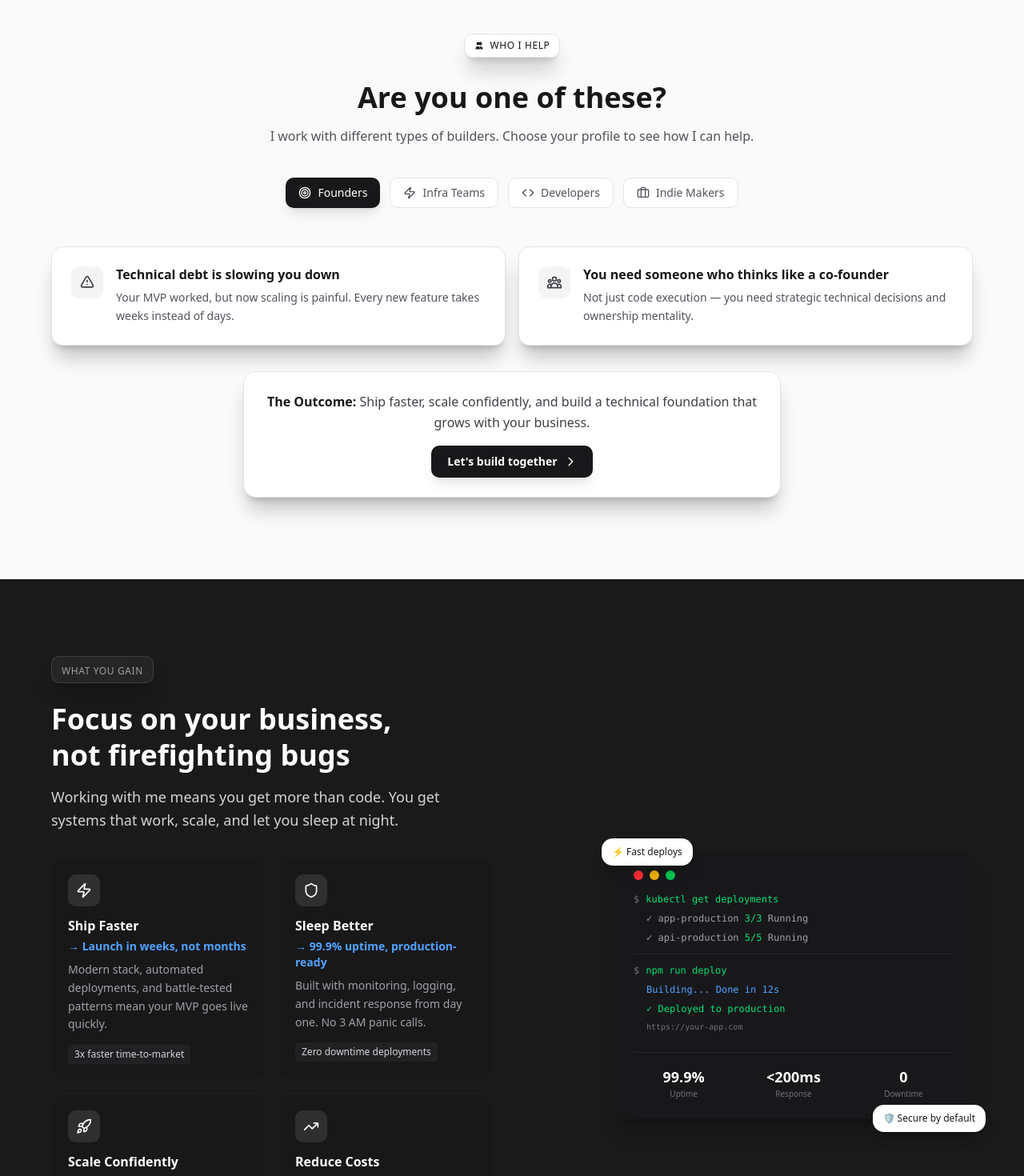
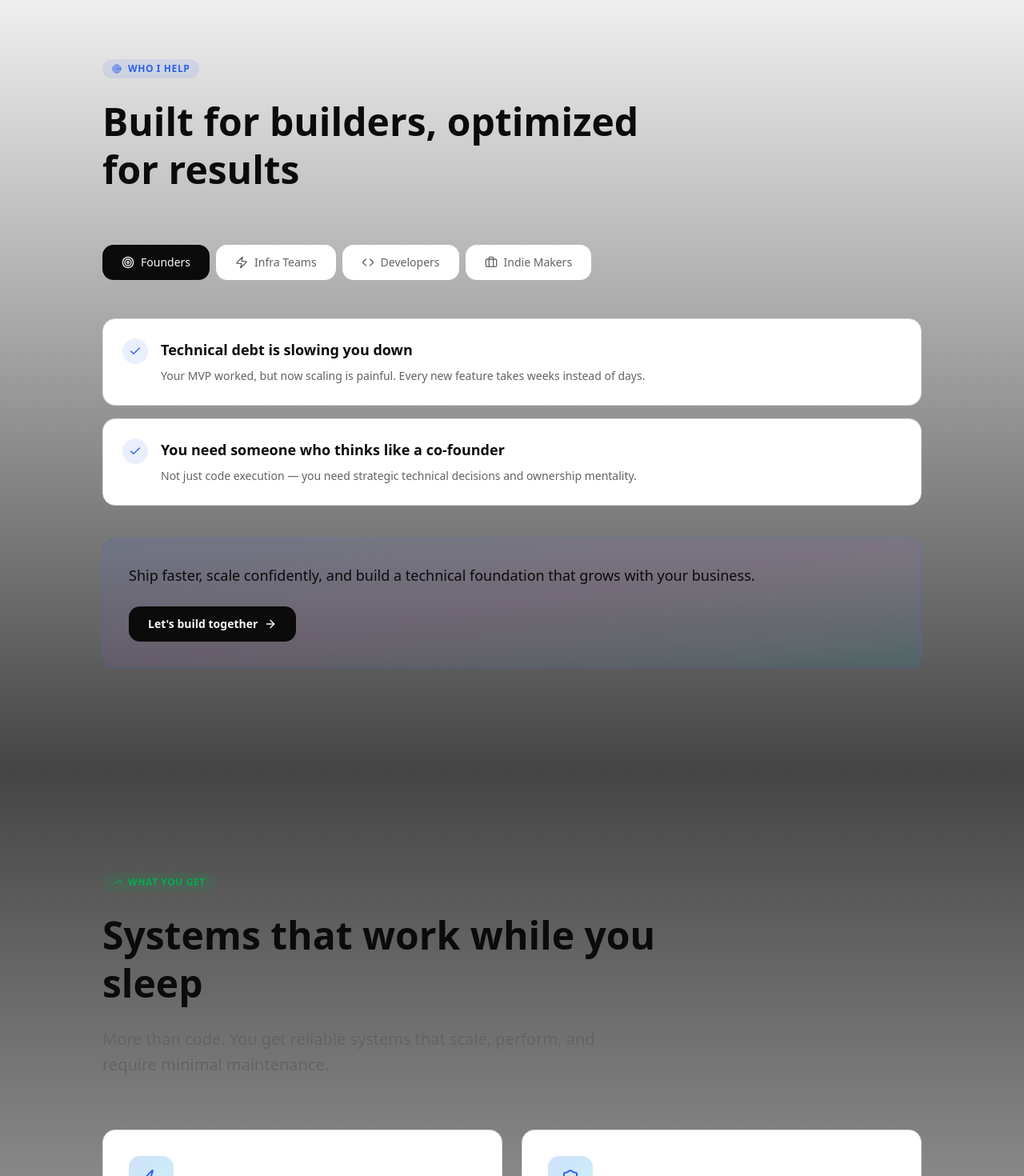
Before and after one commit to hasirciogluhq/hasirciogli.com-portfollio, a Next.js app: page / in a window 1280 px wide. Shown: the part 2580-4050 px from the top of the page at 80% size. Built offline with nearby package versions, Linux system fonts and the light colour scheme; a web font is replaced by a local one.

Commit message:
Redesign ProblemsSection and BenefitsSection with minimalist modern design
Co-authored-by: hasirciogluhq <86384408+hasirciogluhq@users.noreply.github.com>

```diff
--- a/src/components/BenefitsSection.tsx
+++ b/src/components/BenefitsSection.tsx
@@ -1,173 +1,115 @@
 "use client"
 
-import { LiquidGlass } from "./liquid-glass"
-import { Zap, Shield, Rocket, TrendingUp } from "lucide-react"
+import { Zap, Shield, Rocket, TrendingUp, ArrowRight } from "lucide-react"
 
 export const BenefitsSection = () => {
   const benefits = [
     {
-      icon: <Zap className="w-5 h-5" strokeWidth={2} />,
+      icon: <Zap className="w-6 h-6" />,
       title: "Ship Faster",
       outcome: "Launch in weeks, not months",
       description: "Modern stack, automated deployments, and battle-tested patterns mean your MVP goes live quickly.",
-      metric: "3x faster time-to-market"
+      metric: "3x faster"
     },
     {
-      icon: <Shield className="w-5 h-5" strokeWidth={2} />,
+      icon: <Shield className="w-6 h-6" />,
       title: "Sleep Better",
       outcome: "99.9% uptime, production-ready",
       description: "Built with monitoring, logging, and incident response from day one. No 3 AM panic calls.",
-      metric: "Zero downtime deployments"
+      metric: "Zero downtime"
     },
     {
-      icon: <Rocket className="w-5 h-5" strokeWidth={2} />,
+      icon: <Rocket className="w-6 h-6" />,
       title: "Scale Confidently",
       outcome: "Handle 10x growth without rewrites",
       description: "Architecture designed for scale. When users flood in, your system handles it gracefully.",
-      metric: "Built for 100K+ users"
+      metric: "100K+ users"
     },
     {
-      icon: <TrendingUp className="w-5 h-5" strokeWidth={2} />,
+      icon: <TrendingUp className="w-6 h-6" />,
       title: "Reduce Costs",
       outcome: "Optimized infrastructure = lower bills",
       description: "Smart caching, efficient queries, and right-sized infrastructure cut your cloud costs significantly.",
-      metric: "40% avg. cost reduction"
+      metric: "40% reduction"
     }
   ]
 
   return (
-    <section className="px-4 py-16 md:py-24 bg-[#1A1A1A]">
-      <div className="max-w-6xl mx-auto">
-        <div className="flex flex-col lg:flex-row gap-12 items-center">
+    <section className="px-4 py-24 md:py-32 bg-gradient-to-b from-muted/20 to-background">
+      <div className="max-w-5xl mx-auto">
+        {/* Minimalist Header */}
+        <div className="mb-16 space-y-6">
+          <div className="inline-flex items-center gap-2 px-3 py-1 rounded-full bg-brand-success/10 text-brand-success text-xs font-semibold uppercase tracking-wider">
+            <TrendingUp className="w-3 h-3" />
+            What You Get
+          </div>
 
-          {/* Sol Kolon - İçerik */}
-          <div className="flex-1">
-            {/* Badge */}
-            <LiquidGlass className="inline-block px-3 py-1 rounded-lg !bg-white/5 mb-4">
-              <span className="text-xs font-medium text-zinc-400 uppercase tracking-wider">
-                What You Gain
-              </span>
-            </LiquidGlass>
-
-            {/* Başlık */}
-            <h2 className="text-3xl md:text-4xl font-bold text-white mb-4 leading-tight">
-              Focus on your business,<br />not firefighting bugs
+          <h2 className="text-4xl md:text-5xl font-bold text-foreground max-w-3xl leading-tight">
+            Systems that work while you sleep
           </h2>
 
-            <p className="text-lg text-zinc-300 mb-8 leading-relaxed">
-              Working with me means you get more than code. You get systems that work,
-              scale, and let you sleep at night.
+          <p className="text-xl text-muted-foreground max-w-2xl leading-relaxed">
+            More than code. You get reliable systems that scale, perform, and require minimal maintenance.
           </p>
+        </div>
 
-            {/* 2x2 Grid */}
-            <div className="grid grid-cols-1 md:grid-cols-2 gap-4">
+        {/* Benefits Grid - 2x2 Minimalist Layout */}
+        <div className="grid grid-cols-1 md:grid-cols-2 gap-6 mb-12">
           {benefits.map((benefit, index) => (
             <div
               key={index}
-                  className="group p-5 rounded-xl bg-zinc-900/40 border border-zinc-800/50 hover:border-zinc-700 hover:shadow-lg transition-all duration-300 hover:scale-105"
+              className="group relative p-8 rounded-2xl bg-card border border-border hover:border-brand-primary/30 transition-all duration-300"
             >
-                  {/* Icon */}
-                  <div className="w-10 h-10 bg-white/10 rounded-lg flex items-center justify-center mb-3 group-hover:scale-110 transition-transform">
-                    <div className="text-white">
+              {/* Icon with gradient background */}
+              <div className="w-14 h-14 rounded-xl bg-gradient-to-br from-brand-primary/20 to-brand-accent/20 flex items-center justify-center mb-4 group-hover:scale-110 transition-transform">
+                <div className="text-brand-primary">
                   {benefit.icon}
                 </div>
               </div>
 
-                  {/* Title */}
-                  <h3 className="text-base font-bold text-white mb-1">
+              {/* Content */}
+              <h3 className="text-xl font-bold text-foreground mb-2">
                 {benefit.title}
               </h3>
 
-                  {/* Outcome */}
-                  <p className="text-sm font-semibold text-blue-400 mb-2">
-                    → {benefit.outcome}
+              <p className="text-sm font-semibold text-brand-primary mb-3">
+                {benefit.outcome}
               </p>
 
-                  {/* Description */}
-                  <p className="text-sm text-zinc-400 mb-3 leading-relaxed">
+              <p className="text-sm text-muted-foreground leading-relaxed mb-4">
                 {benefit.description}
               </p>
 
               {/* Metric Badge */}
-                  <div className="inline-block px-2 py-1 bg-zinc-800/60 rounded text-xs font-medium text-zinc-300">
+              <div className="inline-flex items-center gap-2 px-3 py-1 rounded-full bg-muted text-xs font-semibold text-foreground">
+                <ArrowRight className="w-3 h-3" />
                 {benefit.metric}
               </div>
+
+              {/* Hover glow effect */}
+              <div className="absolute inset-0 rounded-2xl bg-gradient-to-r from-brand-primary/5 to-brand-accent/5 opacity-0 group-hover:opacity-100 transition-opacity -z-10 blur-xl" />
             </div>
           ))}
         </div>
+
+        {/* CTA Box */}
+        <div className="p-8 rounded-2xl bg-gradient-to-br from-foreground to-foreground/90 text-background">
+          <div className="flex flex-col md:flex-row items-start md:items-center justify-between gap-6">
+            <div className="flex-1">
+              <h3 className="text-2xl font-bold mb-2">
+                Ready to build something great?
+              </h3>
+              <p className="text-background/80">
+                Let's discuss your project and see how I can help you succeed.
+              </p>
             </div>
-
-          {/* Sağ Kolon - Visual */}
-          <div className="flex-1 flex justify-center lg:justify-end">
-            <div className="relative w-full max-w-md">
-              {/* Code/Terminal Visual */}
-              <LiquidGlass className="p-6 rounded-2xl !bg-zinc-900 border-none overflow-hidden">
-                <div className="space-y-3">
-                  {/* Terminal Header */}
-                  <div className="flex items-center gap-2 mb-4">
-                    <div className="w-3 h-3 rounded-full bg-red-500" />
-                    <div className="w-3 h-3 rounded-full bg-yellow-500" />
-                    <div className="w-3 h-3 rounded-full bg-green-500" />
-                  </div>
-
-                  {/* Terminal Content */}
-                  <div className="font-mono text-xs text-green-400 space-y-2">
-                    <div className="flex items-center gap-2">
-                      <span className="text-zinc-500">$</span>
-                      <span>kubectl get deployments</span>
-                    </div>
-                    <div className="text-zinc-400 pl-4">
-                      ✓ app-production   <span className="text-green-400">3/3</span>   Running
-                    </div>
-                    <div className="text-zinc-400 pl-4">
-                      ✓ api-production   <span className="text-green-400">5/5</span>   Running
-                    </div>
-                    <div className="h-px bg-zinc-800 my-3" />
-                    <div className="flex items-center gap-2">
-                      <span className="text-zinc-500">$</span>
-                      <span>npm run deploy</span>
-                    </div>
-                    <div className="text-blue-400 pl-4">
-                      Building... Done in 12s
-                    </div>
-                    <div className="text-green-400 pl-4">
-                      ✓ Deployed to production
-                    </div>
-                    <div className="text-zinc-500 pl-4 text-[10px]">
-                      https://your-app.com
-                    </div>
-                  </div>
-
-                  {/* Stats */}
-                  <div className="grid grid-cols-3 gap-3 mt-6 pt-4 border-t border-zinc-800">
-                    <div className="text-center">
-                      <div className="text-lg font-bold text-white">99.9%</div>
-                      <div className="text-[10px] text-zinc-500">Uptime</div>
-                    </div>
-                    <div className="text-center">
-                      <div className="text-lg font-bold text-white">&lt;200ms</div>
-                      <div className="text-[10px] text-zinc-500">Response</div>
-                    </div>
-                    <div className="text-center">
-                      <div className="text-lg font-bold text-white">0</div>
-                      <div className="text-[10px] text-zinc-500">Downtime</div>
-                    </div>
-                  </div>
-                </div>
-              </LiquidGlass>
-
-              {/* Floating metrics */}
-              <div className="absolute -top-4 -left-4">
-                <LiquidGlass className="px-3 py-2 !bg-white shadow-lg">
-                  <div className="text-xs font-medium text-zinc-900">⚡ Fast deploys</div>
-                </LiquidGlass>
-              </div>
-              <div className="absolute -bottom-4 -right-4">
-                <LiquidGlass className="px-3 py-2 !bg-white shadow-lg">
-                  <div className="text-xs font-medium text-zinc-900">🛡️ Secure by default</div>
-                </LiquidGlass>
-              </div>
-            </div>
+            <a
+              href="/contact"
+              className="inline-flex items-center gap-2 px-6 py-3 bg-background text-foreground rounded-xl text-sm font-semibold hover:scale-105 transition-transform whitespace-nowrap"
+            >
+              Get Started
+              <ArrowRight className="w-4 h-4" />
+            </a>
           </div>
         </div>
       </div>
--- a/src/components/ProblemsSection.tsx
+++ b/src/components/ProblemsSection.tsx
@@ -2,7 +2,7 @@
 
 import { useState } from "react"
 import { LiquidGlass } from "./liquid-glass"
-import { Target, Zap, Briefcase, Code } from "lucide-react"
+import { Target, Zap, Briefcase, Code, ArrowRight, Check } from "lucide-react"
 
 type Persona = "founders" | "infra-teams" | "developers" | "indie-makers"
 
@@ -13,7 +13,6 @@ interface PersonaData {
   problems: Array<{
     title: string
     description: string
-    icon: React.ReactNode
   }>
   outcome: string
   cta: string
@@ -31,20 +30,10 @@ export const ProblemsSection = () => {
         {
           title: "Technical debt is slowing you down",
           description: "Your MVP worked, but now scaling is painful. Every new feature takes weeks instead of days.",
-          icon: (
-            <svg className="w-5 h-5" fill="none" stroke="currentColor" viewBox="0 0 24 24">
-              <path strokeLinecap="round" strokeLinejoin="round" strokeWidth={2} d="M12 9v2m0 4h.01m-6.938 4h13.856c1.54 0 2.502-1.667 1.732-3L13.732 4c-.77-1.333-2.694-1.333-3.464 0L3.34 16c-.77 1.333.192 3 1.732 3z" />
-            </svg>
-          )
         },
         {
           title: "You need someone who thinks like a co-founder",
           description: "Not just code execution — you need strategic technical decisions and ownership mentality.",
-          icon: (
-            <svg className="w-5 h-5" fill="none" stroke="currentColor" viewBox="0 0 24 24">
-              <path strokeLinecap="round" strokeLinejoin="round" strokeWidth={2} d="M17 20h5v-2a3 3 0 00-5.356-1.857M17 20H7m10 0v-2c0-.656-.126-1.283-.356-1.857M7 20H2v-2a3 3 0 015.356-1.857M7 20v-2c0-.656.126-1.283.356-1.857m0 0a5.002 5.002 0 019.288 0M15 7a3 3 0 11-6 0 3 3 0 016 0zm6 3a2 2 0 11-4 0 2 2 0 014 0zM7 10a2 2 0 11-4 0 2 2 0 014 0z" />
-            </svg>
-          )
         }
       ],
       outcome: "Ship faster, scale confidently, and build a technical foundation that grows with your business.",
@@ -58,20 +47,10 @@ export const ProblemsSection = () => {
         {
           title: "Kubernetes is complex, deployments are risky",
           description: "You need reliability at scale but managing clusters and orchestration is consuming your team's bandwidth.",
-          icon: (
-            <svg className="w-5 h-5" fill="none" stroke="currentColor" viewBox="0 0 24 24">
-              <path strokeLinecap="round" strokeLinejoin="round" strokeWidth={2} d="M5 12h14M5 12a2 2 0 01-2-2V6a2 2 0 012-2h14a2 2 0 012 2v4a2 2 0 01-2 2M5 12a2 2 0 00-2 2v4a2 2 0 002 2h14a2 2 0 002-2v-4a2 2 0 00-2-2m-2-4h.01M17 16h.01" />
-            </svg>
-          )
         },
         {
           title: "Observability and incident response gaps",
           description: "When things break at 3 AM, you need systems that help you diagnose and fix issues fast.",
-          icon: (
-            <svg className="w-5 h-5" fill="none" stroke="currentColor" viewBox="0 0 24 24">
-              <path strokeLinecap="round" strokeLinejoin="round" strokeWidth={2} d="M9 19v-6a2 2 0 00-2-2H5a2 2 0 00-2 2v6a2 2 0 002 2h2a2 2 0 002-2zm0 0V9a2 2 0 012-2h2a2 2 0 012 2v10m-6 0a2 2 0 002 2h2a2 2 0 002-2m0 0V5a2 2 0 012-2h2a2 2 0 012 2v14a2 2 0 01-2 2h-2a2 2 0 01-2-2z" />
-            </svg>
-          )
         }
       ],
       outcome: "Build resilient infrastructure with clear observability, automated deployments, and peace of mind.",
@@ -85,20 +64,10 @@ export const ProblemsSection = () => {
         {
           title: "You want to level up but don't know how",
           description: "Junior to mid-level? You're writing code but not building systems. You need mentorship and real-world challenges.",
-          icon: (
-            <svg className="w-5 h-5" fill="none" stroke="currentColor" viewBox="0 0 24 24">
-              <path strokeLinecap="round" strokeLinejoin="round" strokeWidth={2} d="M13 10V3L4 14h7v7l9-11h-7z" />
-            </svg>
-          )
         },
         {
           title: "Your portfolio doesn't reflect your potential",
           description: "Todo apps and clones won't land you the job. You need projects that showcase real engineering thinking.",
-          icon: (
-            <svg className="w-5 h-5" fill="none" stroke="currentColor" viewBox="0 0 24 24">
-              <path strokeLinecap="round" strokeLinejoin="round" strokeWidth={2} d="M9 12h6m-6 4h6m2 5H7a2 2 0 01-2-2V5a2 2 0 012-2h5.586a1 1 0 01.707.293l5.414 5.414a1 1 0 01.293.707V19a2 2 0 01-2 2z" />
-            </svg>
-          )
         }
       ],
       outcome: "Accelerate your growth with hands-on experience on production systems and direct mentorship.",
@@ -112,20 +81,10 @@ export const ProblemsSection = () => {
         {
           title: "You have ideas but struggle with execution",
           description: "You know what to build but get stuck on architecture, deployment, or scaling. You need a technical partner.",
-          icon: (
-            <svg className="w-5 h-5" fill="none" stroke="currentColor" viewBox="0 0 24 24">
-              <path strokeLinecap="round" strokeLinejoin="round" strokeWidth={2} d="M9.663 17h4.673M12 3v1m6.364 1.636l-.707.707M21 12h-1M4 12H3m3.343-5.657l-.707-.707m2.828 9.9a5 5 0 117.072 0l-.548.547A3.374 3.374 0 0014 18.469V19a2 2 0 11-4 0v-.531c0-.895-.356-1.754-.988-2.386l-.548-.547z" />
-            </svg>
-          )
         },
         {
           title: "You're wearing too many hats",
           description: "Designer, developer, marketer, support... You need someone to own the technical side so you can focus on growth.",
-          icon: (
-            <svg className="w-5 h-5" fill="none" stroke="currentColor" viewBox="0 0 24 24">
-              <path strokeLinecap="round" strokeLinejoin="round" strokeWidth={2} d="M12 8v4l3 3m6-3a9 9 0 11-18 0 9 9 0 0118 0z" />
-            </svg>
-          )
         }
       ],
       outcome: "Ship your product faster with solid technical foundations and focus on what you do best.",
@@ -136,88 +95,79 @@ export const ProblemsSection = () => {
   const currentPersona = personas.find(p => p.id === activePersona)!
 
   return (
-    <section className="px-4 py-16 md:py-24 bg-zinc-50">
-      <div className="max-w-6xl mx-auto">
-        {/* Section Header */}
-        <div className="text-center mb-10">
-          <LiquidGlass className="inline-block px-3 py-1.5 rounded-lg !bg-white border border-zinc-200 mb-6">
-            <div className="flex items-center justify-center gap-2">
-              <svg className="w-3 h-3 text-zinc-900" fill="currentColor" viewBox="0 0 24 24">
-                <path d="M12 4.354a4 4 0 110 5.292M15 21H3v-1a6 6 0 0112 0v1zm0 0h6v-1a6 6 0 00-9-5.197M13 7a4 4 0 11-8 0 4 4 0 018 0z" />
-              </svg>
-              <span className="text-xs font-medium text-zinc-900 uppercase tracking-wider">
+    <section className="px-4 py-24 md:py-32 bg-gradient-to-b from-background to-muted/20">
+      <div className="max-w-5xl mx-auto">
+        {/* Minimalist Header */}
+        <div className="mb-16 space-y-6">
+          <div className="inline-flex items-center gap-2 px-3 py-1 rounded-full bg-brand-primary/10 text-brand-primary text-xs font-semibold uppercase tracking-wider">
+            <Target className="w-3 h-3" />
             Who I Help
-              </span>
-            </div>
-          </LiquidGlass>
-
-          <h2 className="text-3xl md:text-4xl font-bold text-zinc-900 mb-4">
-            Are you one of these?
-          </h2>
-          <p className="text-zinc-600 text-base max-w-2xl mx-auto">
-            I work with different types of builders. Choose your profile to see how I can help.
-          </p>
           </div>
 
-        {/* Persona Filters */}
-        <div className="flex flex-wrap justify-center gap-3 mb-12">
+          <h2 className="text-4xl md:text-5xl font-bold text-foreground max-w-2xl leading-tight">
+            Built for builders, optimized for results
+          </h2>
+        </div>
+
+        {/* Minimal Persona Selector */}
+        <div className="flex flex-wrap gap-2 mb-12">
           {personas.map((persona) => (
             <button
               key={persona.id}
               onClick={() => setActivePersona(persona.id)}
-              className={`group px-4 py-2 rounded-lg text-sm font-medium transition-all duration-300 ${
+              className={`group relative px-6 py-3 rounded-xl text-sm font-medium transition-all duration-300 ${
                 activePersona === persona.id
-                  ? 'bg-zinc-900 text-white shadow-lg'
-                  : 'bg-white text-zinc-600 hover:bg-zinc-100 hover:text-zinc-900 border border-zinc-200'
+                  ? 'bg-foreground text-background'
+                  : 'bg-card text-muted-foreground hover:bg-accent hover:text-accent-foreground'
               }`}
             >
               <span className="flex items-center gap-2">
                 {persona.icon}
                 {persona.label}
               </span>
+              {activePersona === persona.id && (
+                <div className="absolute inset-0 rounded-xl bg-gradient-to-r from-brand-primary/20 to-brand-accent/20 -z-10 blur-xl" />
+              )}
             </button>
           ))}
         </div>
 
-        {/* Problems Grid */}
-        <div className="grid grid-cols-1 md:grid-cols-2 gap-4 mb-8">
+        {/* Clean Problems Display */}
+        <div className="space-y-4 mb-10">
           {currentPersona.problems.map((problem, index) => (
-            <LiquidGlass
+            <div
               key={index}
-              className="p-6 rounded-xl !bg-white border border-zinc-200 hover:border-zinc-300 hover:shadow-lg transition-all duration-300 hover:scale-105"
+              className="group p-6 rounded-2xl bg-card border border-border hover:border-brand-primary/50 transition-all duration-300"
             >
               <div className="flex items-start gap-4">
-                <div className="w-10 h-10 bg-zinc-100 rounded-lg flex items-center justify-center flex-shrink-0 text-zinc-700">
-                  {problem.icon}
+                <div className="w-8 h-8 rounded-full bg-brand-primary/10 flex items-center justify-center flex-shrink-0 group-hover:scale-110 transition-transform">
+                  <Check className="w-4 h-4 text-brand-primary" />
                 </div>
-                <div>
-                  <h3 className="text-base font-semibold text-zinc-900 mb-2 leading-tight">
+                <div className="flex-1">
+                  <h3 className="text-lg font-semibold text-foreground mb-2">
                     {problem.title}
                   </h3>
-                  <p className="text-sm text-zinc-600 leading-relaxed">{problem.description}</p>
+                  <p className="text-sm text-muted-foreground leading-relaxed">
+                    {problem.description}
+                  </p>
                 </div>
               </div>
-            </LiquidGlass>
+            </div>
           ))}
         </div>
 
-        {/* Outcome & CTA */}
-        <div className="text-center">
-          <LiquidGlass className="inline-block p-6 rounded-2xl !bg-white border border-zinc-200 shadow-xl max-w-2xl">
-            <p className="text-base text-zinc-700 leading-relaxed mb-4">
-              <span className="text-zinc-900 font-semibold">The Outcome: </span>
+        {/* Outcome Statement */}
+        <div className="p-8 rounded-2xl bg-gradient-to-br from-brand-primary/10 via-brand-secondary/10 to-brand-accent/10 border border-brand-primary/20">
+          <p className="text-lg text-foreground leading-relaxed mb-6">
             {currentPersona.outcome}
           </p>
           <a
             href="/contact"
-              className="inline-flex items-center gap-2 px-5 py-2.5 bg-zinc-900 text-white rounded-lg text-sm font-semibold hover:bg-zinc-800 transition-colors shadow-lg"
+            className="inline-flex items-center gap-2 px-6 py-3 bg-foreground text-background rounded-xl text-sm font-semibold hover:scale-105 transition-transform"
           >
             {currentPersona.cta}
-              <svg className="w-4 h-4" fill="none" stroke="currentColor" viewBox="0 0 24 24">
-                <path strokeLinecap="round" strokeLinejoin="round" strokeWidth={2} d="M9 5l7 7-7 7" />
-              </svg>
+            <ArrowRight className="w-4 h-4" />
           </a>
-          </LiquidGlass>
         </div>
       </div>
     </section>
```
Lines whose indentation alone changed are shown as unchanged.
